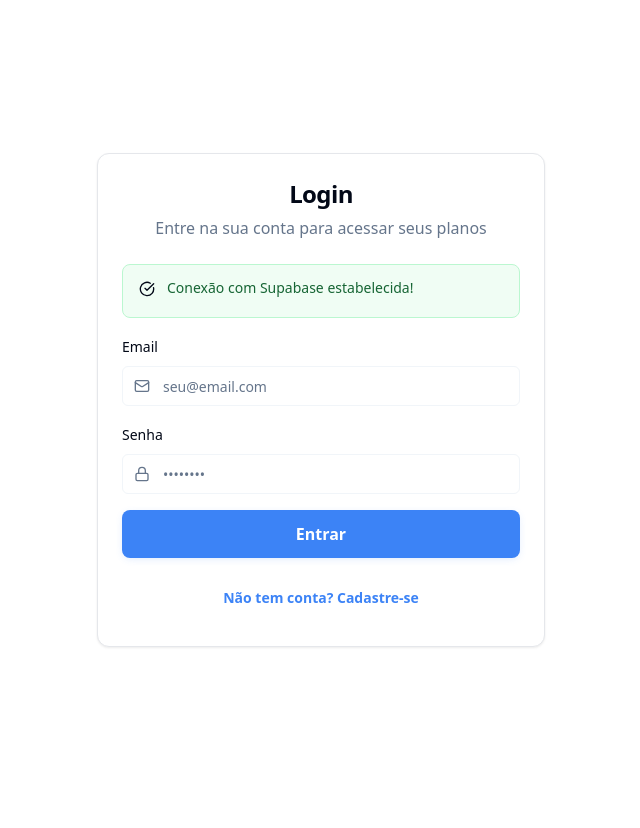
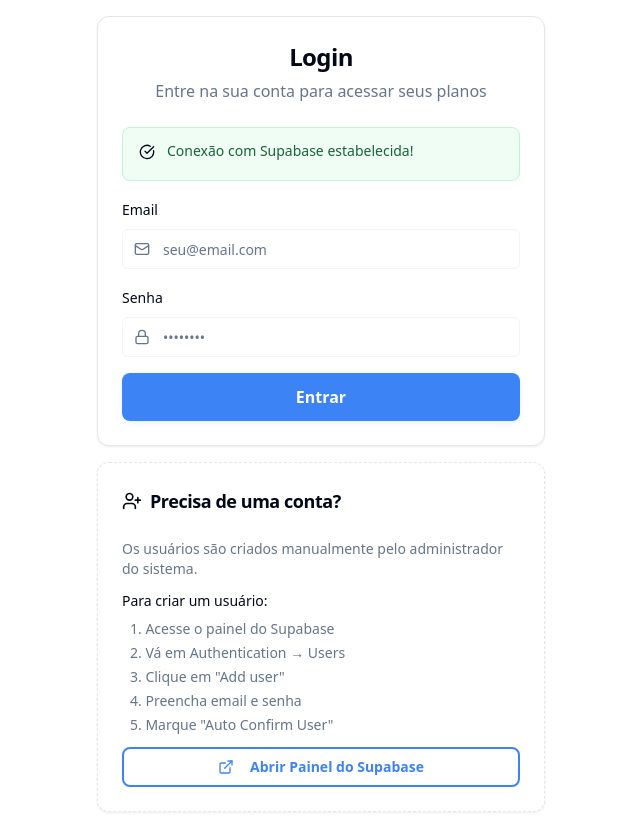
Before and after one commit to GabrielCoelhoCruz/meal-metric-tracker, a React (Vite) app: page / in a window 1280 px wide. Shown: the whole page, without its empty margins (319-959 px from the left). Before the commit the page ends 800 px from the top, so only its background shows below. Built offline with nearby package versions, Linux system fonts and the light colour scheme.

Commit message:
Add option for manual user creation
Allow users to skip automatic user creation and opt for manual user registration via Supabase.

```diff
--- a/src/pages/Auth.tsx
+++ b/src/pages/Auth.tsx
@@ -5,12 +5,11 @@ import { Input } from '@/components/ui/input';
 import { Card, CardContent, CardHeader, CardTitle } from '@/components/ui/card';
 import { Label } from '@/components/ui/label';
 import { useToast } from '@/hooks/use-toast';
-import { Loader2, Mail, Lock, AlertCircle, CheckCircle } from 'lucide-react';
+import { Loader2, Mail, Lock, AlertCircle, CheckCircle, UserPlus, ExternalLink } from 'lucide-react';
 import { Alert, AlertDescription } from '@/components/ui/alert';
 
 const Auth = () => {
   const [isLoading, setIsLoading] = useState(false);
-  const [isSignUp, setIsSignUp] = useState(false);
   const [email, setEmail] = useState('');
   const [password, setPassword] = useState('');
   const [connectionStatus, setConnectionStatus] = useState<'testing' | 'connected' | 'error' | null>(null);
@@ -39,41 +38,13 @@ const Auth = () => {
     }
   };
 
-  const handleAuth = async (e: React.FormEvent) => {
+  const handleLogin = async (e: React.FormEvent) => {
     e.preventDefault();
     setIsLoading(true);
 
     try {
-      console.log('Attempting auth with:', { email, isSignUp });
+      console.log('Attempting login with:', { email });
 
-      if (isSignUp) {
-        const { data, error } = await supabase.auth.signUp({
-          email,
-          password,
-          options: {
-            emailRedirectTo: `${window.location.origin}/`
-          }
-        });
-
-        console.log('SignUp response:', { data, error });
-
-        if (error) {
-          console.error('SignUp error:', error);
-          toast({
-            title: "Erro no cadastro",
-            description: error.message,
-            variant: "destructive"
-          });
-        } else {
-          toast({
-            title: "Sucesso!",
-            description: "Conta criada com sucesso! Você já pode fazer login.",
-            variant: "default"
-          });
-          // Switch to login mode after successful signup
-          setIsSignUp(false);
-        }
-      } else {
       const { data, error } = await supabase.auth.signInWithPassword({
         email,
         password
@@ -95,7 +66,6 @@ const Auth = () => {
           variant: "default"
         });
       }
-      }
     } catch (error) {
       console.error('Auth catch error:', error);
       toast({
@@ -110,16 +80,12 @@ const Auth = () => {
 
   return (
     <div className="min-h-screen bg-background flex items-center justify-center p-4">
-      <Card className="w-full max-w-md">
+      <div className="w-full max-w-md space-y-4">
+        <Card>
           <CardHeader className="text-center">
-          <CardTitle className="text-2xl">
-            {isSignUp ? 'Criar Conta' : 'Login'}
-          </CardTitle>
+            <CardTitle className="text-2xl">Login</CardTitle>
             <p className="text-muted-foreground">
-            {isSignUp
-              ? 'Crie sua conta para começar a usar o Meal Tracker'
-              : 'Entre na sua conta para acessar seus planos'
-            }
+              Entre na sua conta para acessar seus planos
             </p>
           </CardHeader>
           <CardContent>
@@ -157,7 +123,8 @@ const Auth = () => {
                 )}
               </div>
             )}
-          <form onSubmit={handleAuth} className="space-y-4">
+
+            <form onSubmit={handleLogin} className="space-y-4">
               <div className="space-y-2">
                 <Label htmlFor="email">Email</Label>
                 <div className="relative">
@@ -197,25 +164,50 @@ const Auth = () => {
                 disabled={isLoading}
               >
                 {isLoading && <Loader2 className="mr-2 h-4 w-4 animate-spin" />}
-              {isSignUp ? 'Criar Conta' : 'Entrar'}
+                Entrar
               </Button>
-
-            <div className="text-center">
-              <Button
-                type="button"
-                variant="link"
-                onClick={() => setIsSignUp(!isSignUp)}
-                className="text-sm"
-              >
-                {isSignUp
-                  ? 'Já tem conta? Faça login'
-                  : 'Não tem conta? Cadastre-se'
-                }
-              </Button>
-            </div>
             </form>
           </CardContent>
         </Card>
+
+        {/* Instructions for manual user creation */}
+        <Card className="border-dashed">
+          <CardHeader>
+            <CardTitle className="text-lg flex items-center gap-2">
+              <UserPlus className="w-5 h-5" />
+              Precisa de uma conta?
+            </CardTitle>
+          </CardHeader>
+          <CardContent>
+            <div className="space-y-3 text-sm text-muted-foreground">
+              <p>
+                Os usuários são criados manualmente pelo administrador do sistema.
+              </p>
+
+              <div className="space-y-2">
+                <p className="font-medium text-foreground">Para criar um usuário:</p>
+                <ol className="list-decimal list-inside space-y-1 ml-2">
+                  <li>Acesse o painel do Supabase</li>
+                  <li>Vá em Authentication → Users</li>
+                  <li>Clique em "Add user"</li>
+                  <li>Preencha email e senha</li>
+                  <li>Marque "Auto Confirm User"</li>
+                </ol>
+              </div>
+
+              <Button
+                variant="outline"
+                size="sm"
+                className="w-full mt-3"
+                onClick={() => window.open('https://supabase.com/dashboard/project/hdbyrjeyralxfxqrsrws/auth/users', '_blank')}
+              >
+                <ExternalLink className="w-4 h-4 mr-2" />
+                Abrir Painel do Supabase
+              </Button>
+            </div>
+          </CardContent>
+        </Card>
+      </div>
     </div>
   );
 };
```
Lines whose indentation alone changed are shown as unchanged.
